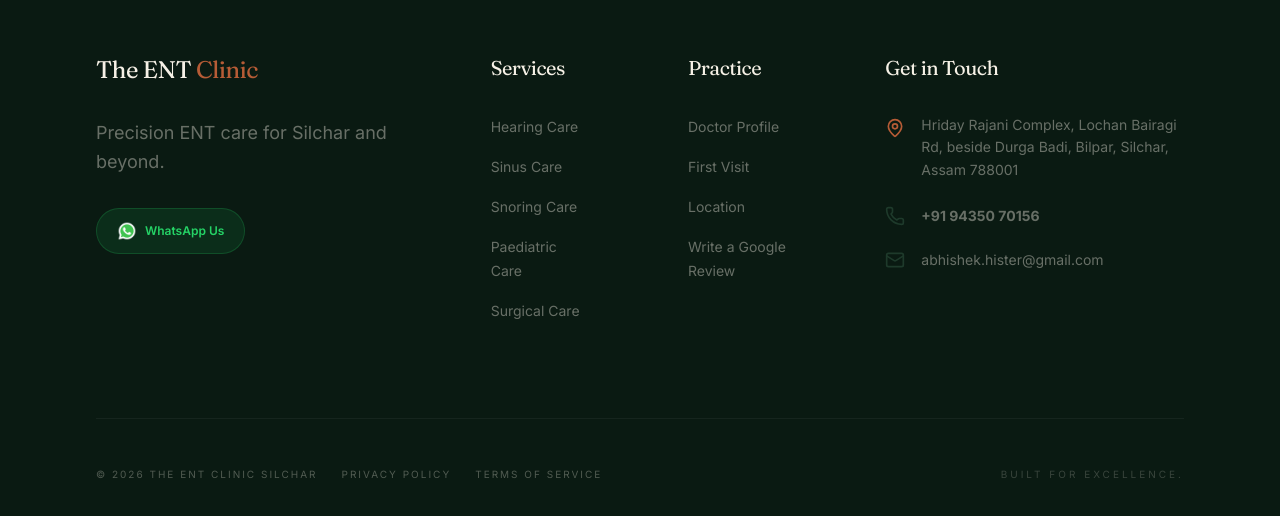
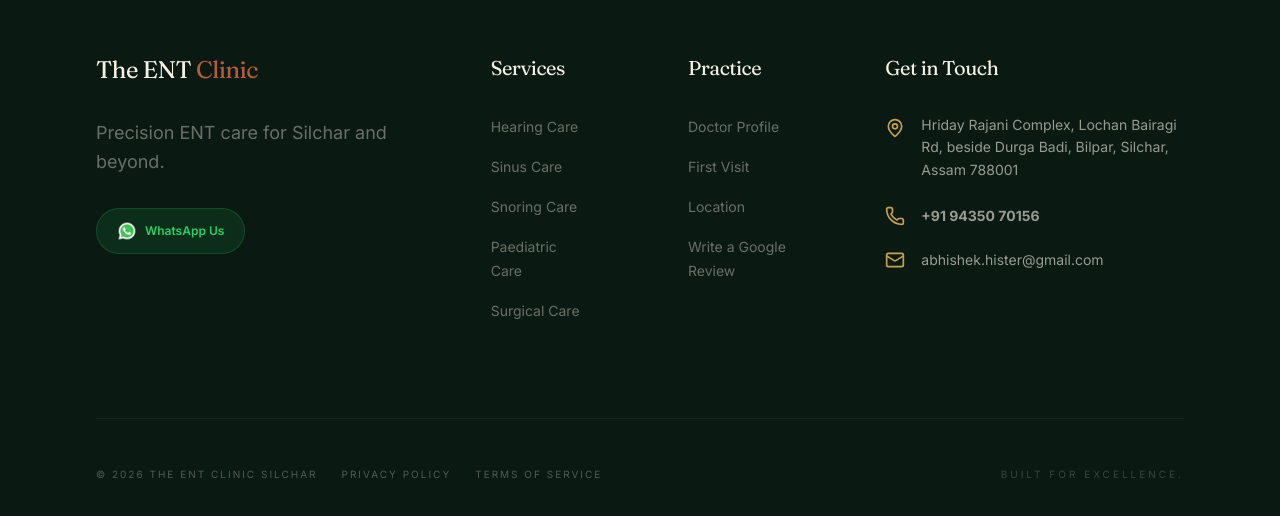
Before and after one commit to Habib7442/ent-clinic-silchar, a Next.js app: page /en in a window 1280 px wide. Shown: the part 8664-9180 px from the top of the page. Built offline with nearby package versions, Linux system fonts and the light colour scheme.

Commit message:
feat(footer): enhance contact icons visibility to premium gold, add tel and mailto links

```diff
--- a/components/editorial/Footer.tsx
+++ b/components/editorial/Footer.tsx
@@ -115,19 +115,24 @@ export default function Footer({ lang }: FooterProps) {
             <h4 className="text-paper font-serif text-xl">{content.contact}</h4>
             <div className="space-y-6">
               <div className="flex items-start gap-4">
-                <MapPin className="w-5 h-5 text-rust shrink-0 mt-1" />
-                <p className="text-paper/40 text-sm leading-relaxed">
+                <MapPin className="w-5 h-5 text-gold shrink-0 mt-1" />
+                <a
+                  href="https://maps.google.com/?q=The+ENT+Clinic+Silchar+Hriday+Rajani+Complex+Lochan+Bairagi+Rd"
+                  target="_blank"
+                  rel="noopener noreferrer"
+                  className="text-paper/60 hover:text-gold transition-colors text-sm leading-relaxed"
+                >
                   Hriday Rajani Complex, Lochan Bairagi Rd, beside Durga Badi, Bilpar, Silchar, Assam 788001
-                </p>
+                </a>
               </div>
-              <div className="flex items-center gap-4">
-                <Phone className="w-5 h-5 text-forest shrink-0" />
-                <p className="text-paper/40 text-sm font-bold">+91 94350 70156</p>
-              </div>
-              <div className="flex items-center gap-4">
-                <Mail className="w-5 h-5 text-forest shrink-0" />
-                <p className="text-paper/40 text-sm">abhishek.hister@gmail.com</p>
-              </div>
+              <a href="tel:+919435070156" className="flex items-center gap-4 group/footer-phone">
+                <Phone className="w-5 h-5 text-gold group-hover/footer-phone:text-rust transition-colors shrink-0" />
+                <p className="text-paper/60 group-hover/footer-phone:text-gold transition-colors text-sm font-bold font-sans">+91 94350 70156</p>
+              </a>
+              <a href="mailto:abhishek.hister@gmail.com" className="flex items-center gap-4 group/footer-mail">
+                <Mail className="w-5 h-5 text-gold group-hover/footer-mail:text-rust transition-colors shrink-0" />
+                <p className="text-paper/60 group-hover/footer-mail:text-gold transition-colors text-sm font-sans">abhishek.hister@gmail.com</p>
+              </a>
             </div>
           </div>
         </div>
```
